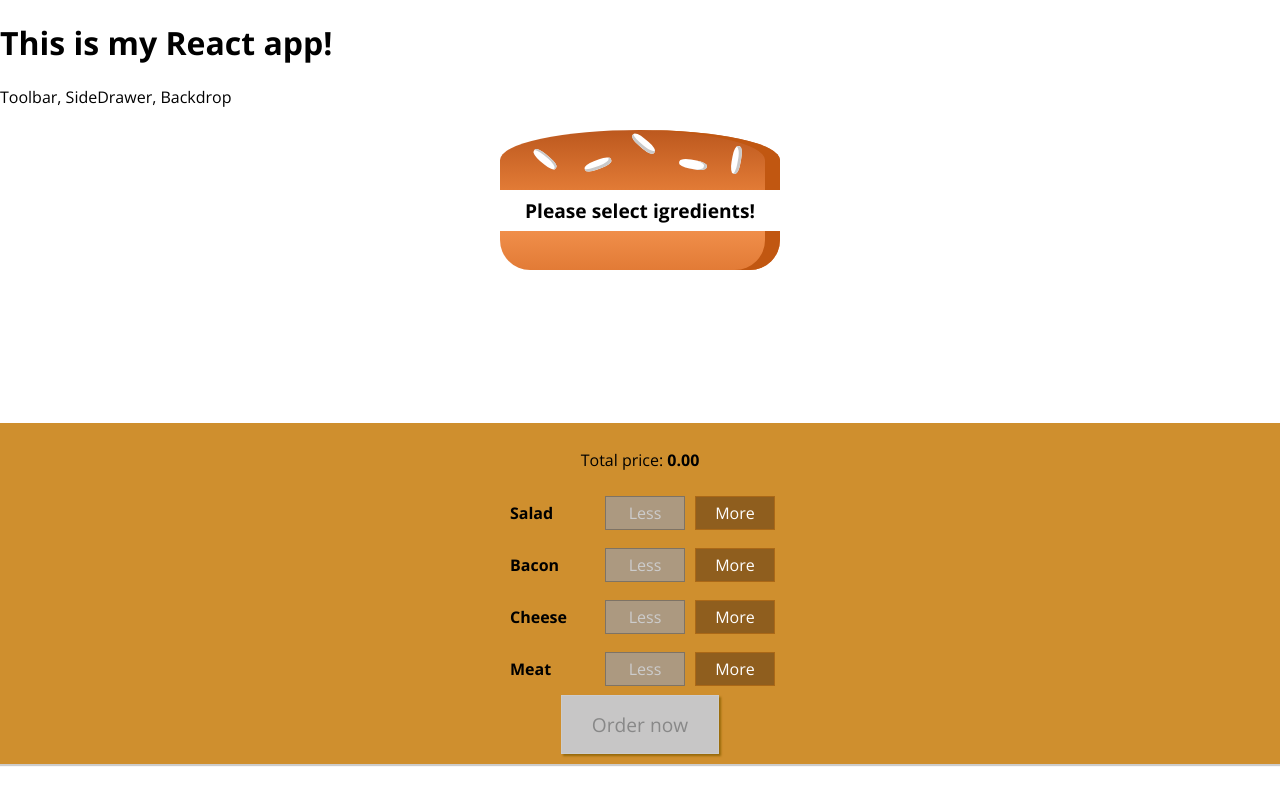
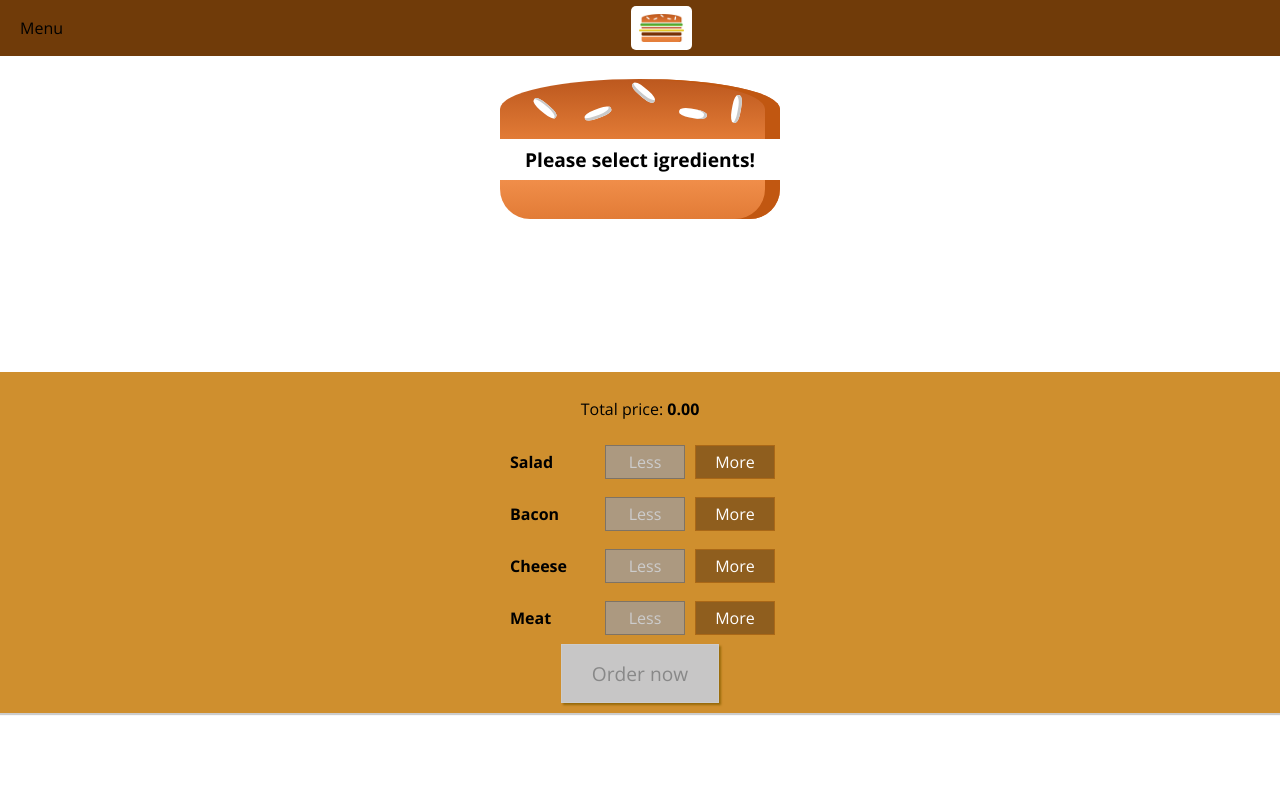
Before and after one commit to lakerka/react-course, a React app: page / in a window 1280 px wide. Built offline with nearby package versions, Linux system fonts and the light colour scheme.

Commit message:
Start implementing navigation.

```diff
--- a/src/App.js
+++ b/src/App.js
@@ -8,7 +8,6 @@
     render() {
         return (
             <div className="App">
-        <h1>This is my React app!</h1>
             <Layout />
             <BurgerBuilder />
             </div>
--- a/src/components/Burger/OrderSummary/OrderSummary.js
+++ b/src/components/Burger/OrderSummary/OrderSummary.js
@@ -17,6 +17,7 @@
                 <ul>
                     {ingredientSummary}
                 </ul>
+                <p><strong>Total price: {this.props.totalPrice.toFixed(2)}</strong></p>
                 <p>Continue to checkout?</p>
                 <ButtonComponent buttonType="Danger" clickHandler={this.props.cancelHandler}>Cancel</ButtonComponent>
                 <ButtonComponent buttonType="Success" clickHandler={this.props.orderHandler}>Continue</ButtonComponent>
--- a/src/components/Layout/Layout.css
+++ b/src/components/Layout/Layout.css
@@ -1,3 +1,3 @@
 .Content {
-    margin-top: 15px;
+    margin-top: 72px;
 }
--- a/src/components/Layout/Layout.js
+++ b/src/components/Layout/Layout.js
@@ -1,10 +1,11 @@
 import React, { Fragment } from 'react';
 
 import classes from './Layout.css';
+import Toolbar from '../UI/Navigation/Toolbar/Toolbar';
 
 const Layout = (props) => (
     <Fragment>
-        <div>Toolbar, SideDrawer, Backdrop</div>
+        <Toolbar></Toolbar>
         <main className={classes.Content}>
             {props.children}
         </main>
--- /dev/null
+++ b/src/components/Logo/Logo.css
@@ -0,0 +1,11 @@
+.Logo {
+    background-color: white;
+    padding: 8px;
+    height: 80%;
+    box-sizing: border-box;
+    border-radius: 5px;
+}
+
+.Logo img {
+    height: 100%;
+}
--- /dev/null
+++ b/src/components/Logo/Logo.js
@@ -0,0 +1,17 @@
+import React, { Component } from 'react';
+
+import burgerLogo from '../../assets/images/burger-logo.png';
+import classes from './Logo.css'
+
+
+class Logo extends Component {
+    render() {
+        return (
+            <div className={classes.Logo}>
+                <img src={burgerLogo} alt="My Burger"/>
+            </div>
+        );
+    }
+}
+
+export default Logo;
--- /dev/null
+++ b/src/components/UI/Navigation/Toolbar/Toolbar.css
@@ -0,0 +1,19 @@
+.Toolbar {
+    height: 56px;
+    width: 100%;
+    position: fixed;
+    top: 0;
+    left: 0;
+    background-color: #703B09;
+    display: flex;
+    justify-content: space-between;
+    align-items: center;
+    padding: 0 20px;
+    box-sizing: border-box;
+    z-index: 90;
+}
+
+.Toolbar nav {
+    height: 100%;
+
+}
--- /dev/null
+++ b/src/components/UI/Navigation/Toolbar/Toolbar.js
@@ -0,0 +1,20 @@
+import React, { Component } from 'react';
+
+import classes from './Toolbar.css';
+import Logo from '../../../Logo/Logo';
+
+class Toolbar extends Component {
+    render() {
+        return (
+            <header className={classes.Toolbar}>
+                <div>Menu</div>
+                <Logo/>
+                <nav>
+
+                </nav>
+            </header>
+        );
+    }
+}
+
+export default Toolbar;
--- a/src/containers/BurgerBuilder/BurgerBuilder.js
+++ b/src/containers/BurgerBuilder/BurgerBuilder.js
@@ -74,6 +74,7 @@
                 <Modal show={this.state.isBeingPurchased} modalClosedHandler={this.orderNowCancelHandler}>
                     <OrderSummary
                         ingredients={this.state.ingredients}
+                        totalPrice={this.state.totalPrice}
                         cancelHandler={this.orderNowCancelHandler}
                         orderHandler={this.orderNowCancelHandler}
                     />
```
Also changed, not shown: src/assets/images/burger-logo.png (added). Lines whose indentation alone changed are shown as unchanged.
